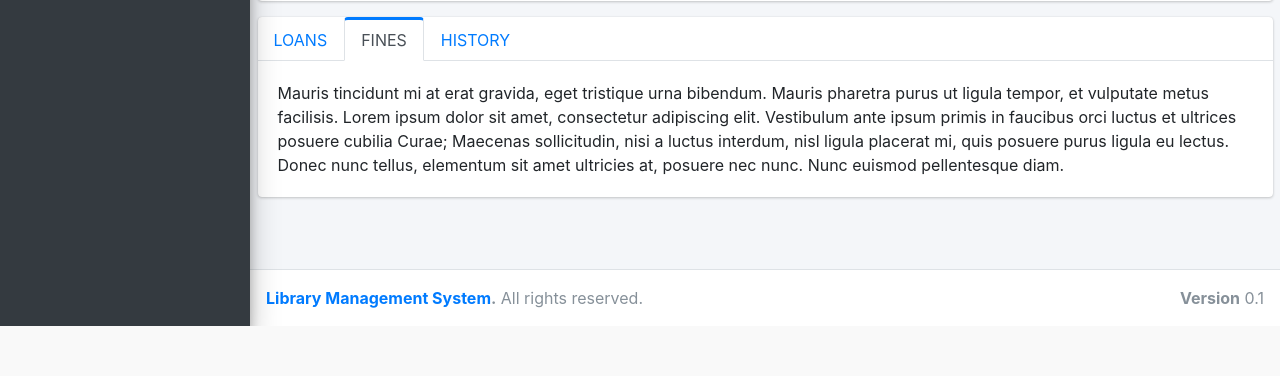
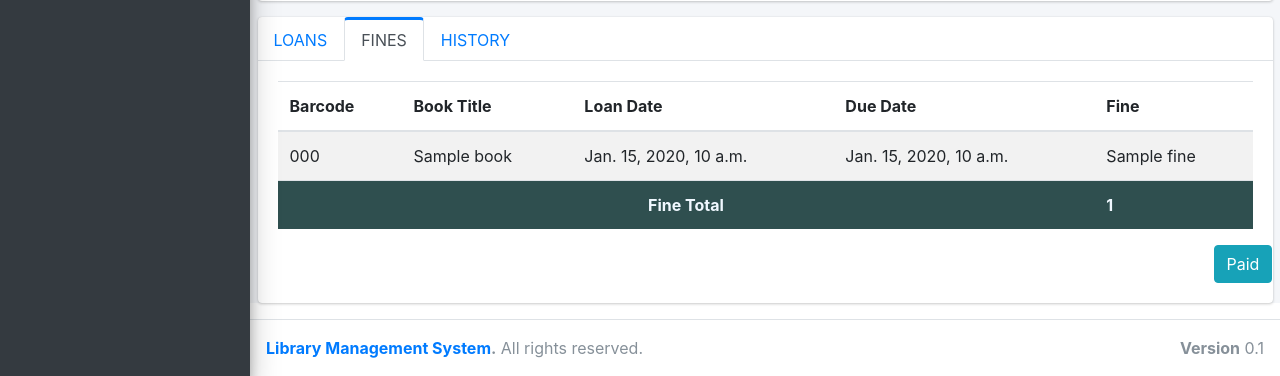
Before and after one commit to No-Organisation-Name/library-management, a Django app: template src/apps/transaction/templates/transaction/detail_user.html in a window 1280 px wide, after a click on "FINES". Shown: the part 474-850 px from the top of the page. Before the commit the page ends 800 px from the top, so only its background shows below. Run offline with Django 3.2, Linux system fonts and the light colour scheme; the template is opened without the code that fills it: most values are stand-ins (such as "Sample title", 1, 10 or a date in 2020); some libraries are stand-ins or nearby versions.

Commit message:
CU-2d9jdk3 - As Admin, I will be able to view the loan history of user and membership

```diff
--- a/src/apps/transaction/models.py
+++ b/src/apps/transaction/models.py
@@ -8,6 +8,8 @@ class Transaction(models.Model):
     exemplar = models.ForeignKey(Exemplar, related_name='transactions', on_delete=models.CASCADE)
     date_out = models.DateTimeField()
     date_return = models.DateTimeField()
+    fine = models.IntegerField(default=0, blank=True, null=True)
+    status = models.BooleanField(default=True, blank=True, null=True)
 
     def __str__(self):
         return self.exemplar.book.title
--- a/src/apps/transaction/templates/transaction/detail_user.html
+++ b/src/apps/transaction/templates/transaction/detail_user.html
@@ -94,6 +94,11 @@
         <div class="card-body">
           <div class="tab-content" id="custom-tabs-four-tabContent">
             <div class="tab-pane fade show active" id="custom-tabs-four-home" role="tabpanel" aria-labelledby="custom-tabs-four-home-tab">
+              {% if add %}
+                <a href="" class="btn btn-primary" style="margin-bottom: 25px;margin-left: 98%;">
+                  <i class="fas fa-plus"></i>
+                </a>
+              {% endif %}
                <table class="table">
                 <thead>
                   <th>Barcode</th>
@@ -124,10 +129,77 @@
                </table>
             </div>
             <div class="tab-pane fade" id="custom-tabs-four-profile" role="tabpanel" aria-labelledby="custom-tabs-four-profile-tab">
-               Mauris tincidunt mi at erat gravida, eget tristique urna bibendum. Mauris pharetra purus ut ligula tempor, et vulputate metus facilisis. Lorem ipsum dolor sit amet, consectetur adipiscing elit. Vestibulum ante ipsum primis in faucibus orci luctus et ultrices posuere cubilia Curae; Maecenas sollicitudin, nisi a luctus interdum, nisl ligula placerat mi, quis posuere purus ligula eu lectus. Donec nunc tellus, elementum sit amet ultricies at, posuere nec nunc. Nunc euismod pellentesque diam.
+               <table class="table table-striped">
+                 <thead>
+                  <th>Barcode</th>
+                  <th>Book Title</th>
+                  <th>Loan Date</th>
+                  <th>Due Date</th>
+                  <th>Fine</th>
+                 </thead>
+                 <tbody>
+                  {% if loan_fine %}
+                  {% for l in loan_fine %}
+                  <tr>
+                    <td>{{l.exemplar.barcode}}</td>
+                    <td>{{l.exemplar.book}}</td>
+                    <td>{{l.date_out}}</td>
+                    <td>{{l.date_return}}</td>
+                    <td>{{l.fine}}</td>
+                  </tr>
+
+                  {% endfor %}
+                  <tr>
+                    <td colspan="4" style="text-align: center;
+                    background: darkslategray;
+                    color: aliceblue;">
+                      <b>Fine Total</b>
+                    </td>
+                    <td style="
+                    background: darkslategray;
+                    color: aliceblue;">
+                      <b>{{total_fine}}</b>
+                    </td>
+                  </tr>
+              {% else %}
+                <tr>
+                  <td colspan="6" style="text-align:center">No Fine</td>
+                </tr>
+              {% endif %}
+
+                 </tbody>
+               </table>
+               <a href="" class="btn btn-info" style="margin-left: 96%;">Paid</a>
             </div>
             <div class="tab-pane fade" id="custom-tabs-four-messages" role="tabpanel" aria-labelledby="custom-tabs-four-messages-tab">
-               Morbi turpis dolor, vulputate vitae felis non, tincidunt congue mauris. Phasellus volutpat augue id mi placerat mollis. Vivamus faucibus eu massa eget condimentum. Fusce nec hendrerit sem, ac tristique nulla. Integer vestibulum orci odio. Cras nec augue ipsum. Suspendisse ut velit condimentum, mattis urna a, malesuada nunc. Curabitur eleifend facilisis velit finibus tristique. Nam vulputate, eros non luctus efficitur, ipsum odio volutpat massa, sit amet sollicitudin est libero sed ipsum. Nulla lacinia, ex vitae gravida fermentum, lectus ipsum gravida arcu, id fermentum metus arcu vel metus. Curabitur eget sem eu risus tincidunt eleifend ac ornare magna.
+              <table class="table">
+                <thead>
+                  <th>Barcode</th>
+                  <th>Book Title</th>
+                  <th>Loan Date</th>
+                  <th>Due Date</th>
+                  <th></th>
+                </thead>
+                <tbody>
+                  {% if loan_history %}
+                    {% for l in loan_history %}
+                    <tr>
+                      <td>{{l.exemplar.barcode}}</td>
+                      <td>{{l.exemplar.book}}</td>
+                      <td>{{l.date_out}}</td>
+                      <td>{{l.date_return}}</td>
+                      <td></td>
+                    </tr>
+
+                    {% endfor %}
+                {% else %}
+                  <tr>
+                    <td colspan="5" style="text-align:center">No Loan History</td>
+                  </tr>
+                {% endif %}
+                </tbody>
+
+               </table>
             </div>
           </div>
         </div>
```
Also changed, not shown: src/apps/membership/forms.py (+0 -8 lines), src/apps/membership/templates/members_edit.html (+0 -10 lines), src/apps/membership/templates/members_list.html (+0 -12 lines), src/apps/membership/views.py (+3 -7 lines), src/apps/transaction/views.py (+18 -5 lines).
